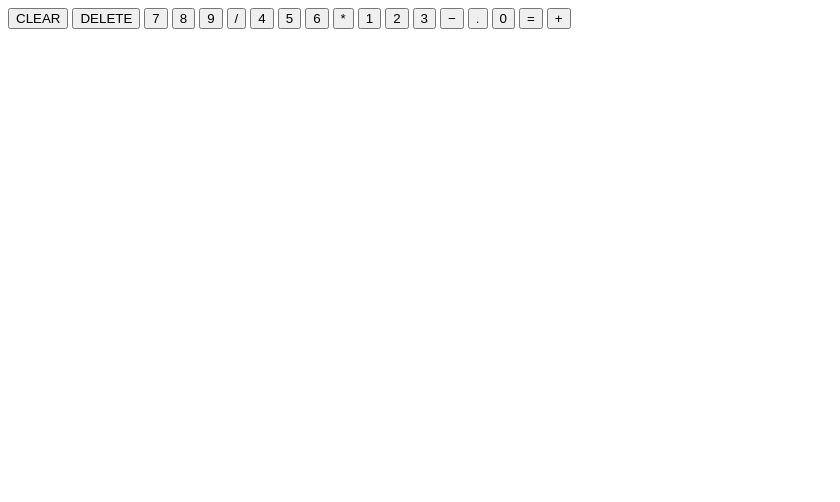
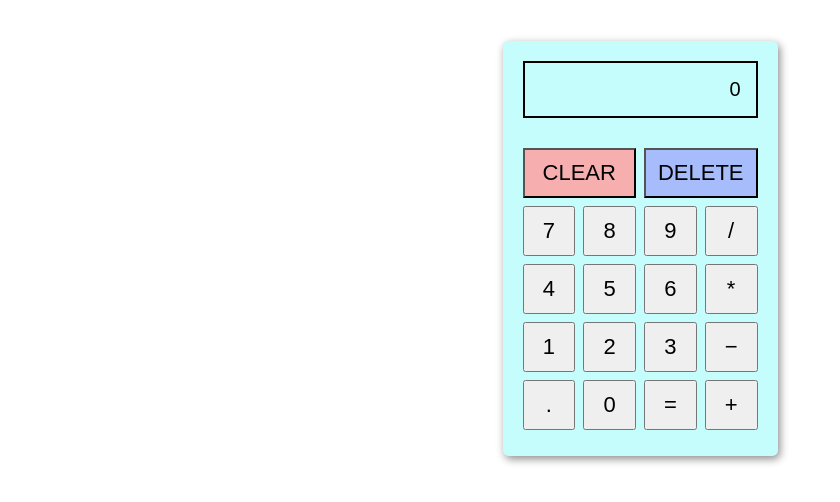
Before and after one commit to greedisgud/Odin-Calculator, a plain HTML site: page index.html in a window 1280 px wide. Shown: the whole page, without its empty margins (0-840 px from the left). Drawn offline with Linux system fonts and the light colour scheme.

Commit message:
refactored code

```diff
--- a/index.html
+++ b/index.html
@@ -4,14 +4,17 @@
     <meta charset="UTF-8">
     <meta http-equiv="X-UA-Compatible" content="IE=edge">
     <meta name="viewport" content="width=device-width, initial-scale=1.0">
-    <link ref = "stylesheet" href="styles.css">
+    <link rel = "stylesheet" href="styles.css">
     <script src = "app.js" defer></script>
     <title>Calculator</title>
 </head>
 <body>
-    <div class = "main">
+    <main class = "main">
         <div class = "calculator">
-            <div id = "screen"></div>
+            <div id = "screen">
+                <div class = "screen-before" id = "lastOperationScreen"></div>
+                <div class = "screen-current" id = "currentOperationScreen">0</div>
+            </div>
             <div class = "buttons">
                 <button class = "btn span-2" id = "clearBtn">CLEAR</button>
                 <button class = "btn span-2" id = "deleteBtn">DELETE</button>
--- a/styles.css
+++ b/styles.css
@@ -20,6 +20,7 @@
     padding: 20px;
     width: 235px;
     border-radius: 0.35em;
+    background-color: rgb(197, 252, 252);
 
 
 }
```
